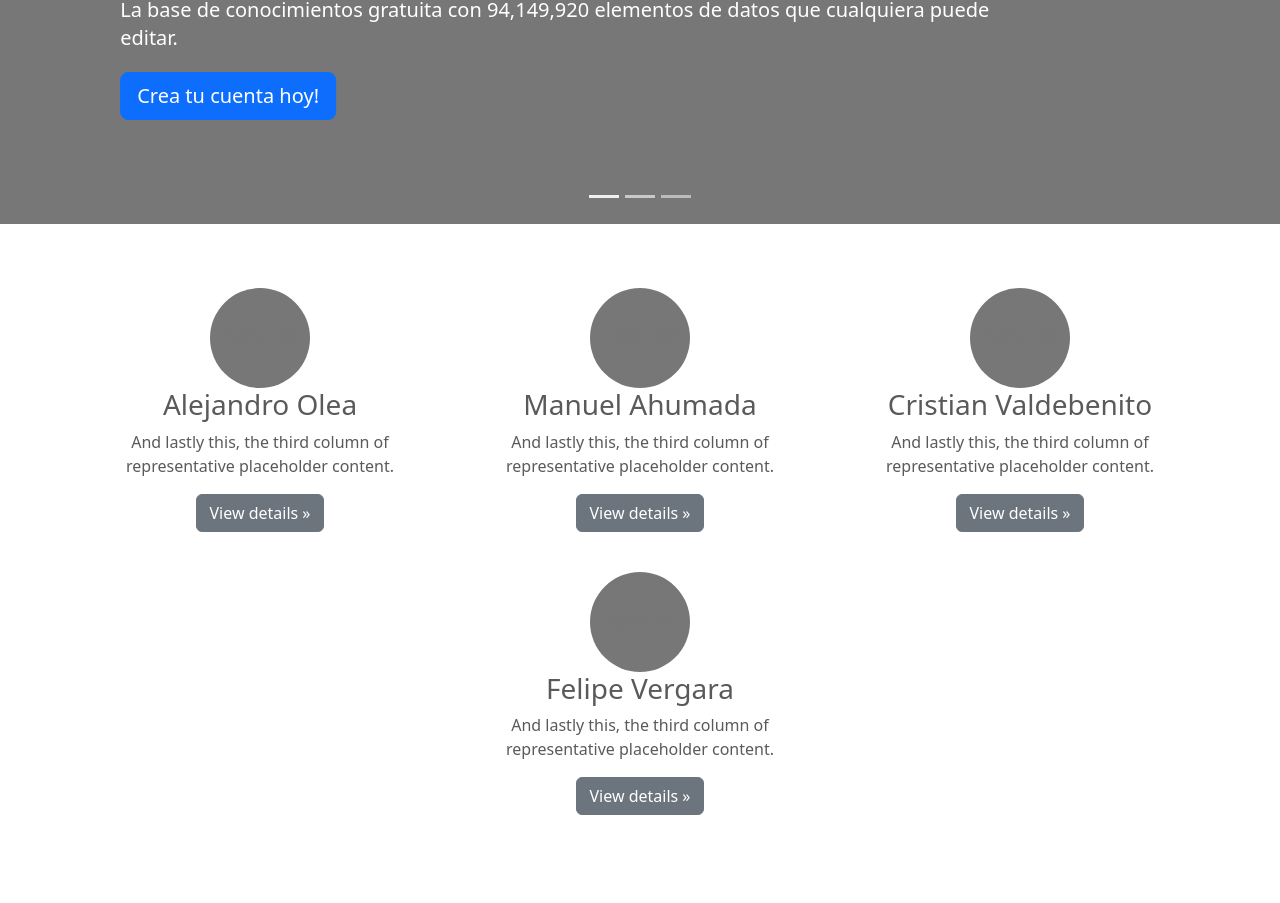
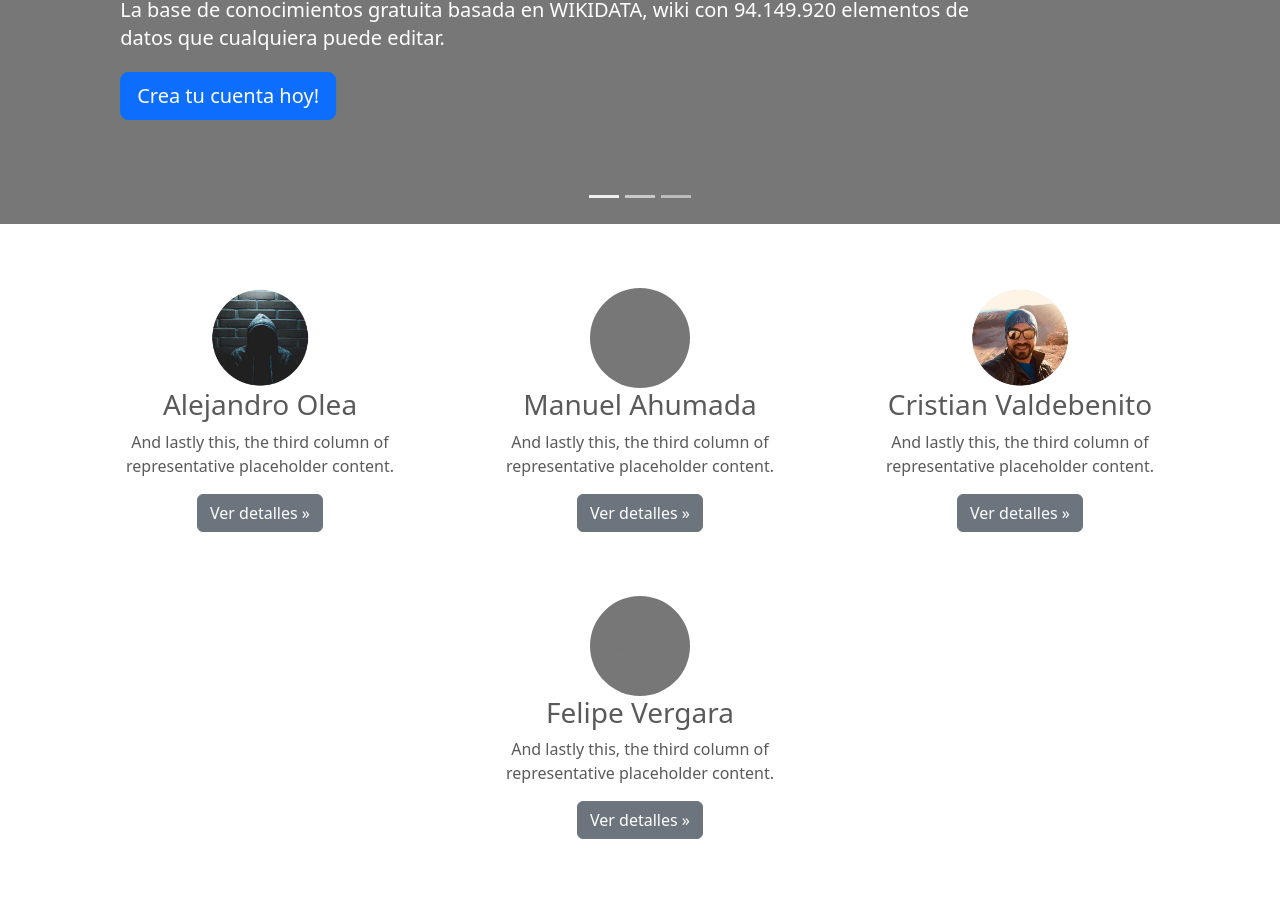
Before and after one commit to sawmti/saw20_06, a website: page client/index.html in a window 1280 px wide. Shown: the part 336-1239 px from the top of the page. Drawn offline with nearby package versions, Linux system fonts and the light colour scheme.

Commit message:
update look and feel

```diff
--- a/client/carousel.rtl.css
+++ b/client/carousel.rtl.css
@@ -30,7 +30,7 @@ body {
   position: absolute;
   top: 0;
   right: 0;
-  min-width: 100%;
+  min-width: 500%;
   height: 32rem;
 }
 
--- a/client/index.html
+++ b/client/index.html
@@ -50,9 +50,6 @@
           <li class="nav-item">
             <a class="nav-link active" aria-current="page" href="#">Inicio</a>
           </li>
-          <li class="nav-item">
-            <a class="nav-link" href="#">FAQ</a>
-          </li>
         </ul>
         <form class="d-flex">
           <input class="form-control me-2" type="search" placeholder="" aria-label="Search">
@@ -77,8 +74,8 @@
 
         <div class="container">
           <div class="carousel-caption text-start">
-            <h1>WIKIDATA</h1>
-            <p>La base de conocimientos gratuita con 94,149,920 elementos de datos que cualquiera puede editar.</p>
+            <h1>WIKI-CAMF</h1>
+            <p>La base de conocimientos gratuita basada en WIKIDATA, wiki con 94.149.920 elementos de datos que cualquiera puede editar.</p>
             <p><a class="btn btn-lg btn-primary" href="https://www.wikidata.org/wiki/Wikidata:Main_Page">Crea tu cuenta hoy!</a></p>
           </div>
         </div>
@@ -126,30 +123,31 @@
     <!-- Three columns of text below the carousel -->
     <div class="row">
       <div class="col-lg-4">
-        <svg class="bd-placeholder-img rounded-circle" width="100" height="100" xmlns="http://www.w3.org/2000/svg" role="img" aria-label="Placeholder: 100x100" preserveAspectRatio="xMidYMid slice" focusable="false"><title>Placeholder</title><rect width="100%" height="100%" fill="#777"/><text x="50%" y="50%" fill="#777" dy=".3em">100x100</text></svg>
+		<svg  width="100" height="100" focusable="false"><title>Alejandro Olea</title><image href="img/ale.png" height="100%" width="100%"/></svg>
         <h3>Alejandro Olea</h3>
         <p>And lastly this, the third column of representative placeholder content.</p>
-        <p><a class="btn btn-secondary" href="#">View details &raquo;</a></p>
+        <p><a class="btn btn-secondary" href="#">Ver detalles &raquo;</a></p>
       </div><!-- /.col-lg-4 -->
       <div class="col-lg-4">
         <svg class="bd-placeholder-img rounded-circle" width="100" height="100" xmlns="http://www.w3.org/2000/svg" role="img" aria-label="Placeholder: 100x100" preserveAspectRatio="xMidYMid slice" focusable="false"><title>Placeholder</title><rect width="100%" height="100%" fill="#777"/><text x="50%" y="50%" fill="#777" dy=".3em">100X100</text></svg>
 
         <h3>Manuel Ahumada</h3>
         <p>And lastly this, the third column of representative placeholder content.</p>
-        <p><a class="btn btn-secondary" href="#">View details &raquo;</a></p>
+        <p><a class="btn btn-secondary" href="#">Ver detalles &raquo;</a></p>
      <br>
+	   <br>
         <svg class="bd-placeholder-img rounded-circle" width="100" height="100" xmlns="http://www.w3.org/2000/svg" role="img" aria-label="Placeholder: 100x100" preserveAspectRatio="xMidYMid slice" focusable="false"><title>Placeholder</title><rect width="100%" height="100%" fill="#777"/><text x="50%" y="50%" fill="#777" dy=".3em">100x100</text></svg>
 
         <h3>Felipe Vergara</h3>
         <p>And lastly this, the third column of representative placeholder content.</p>
-        <p><a class="btn btn-secondary" href="#">View details &raquo;</a></p>
+        <p><a class="btn btn-secondary" href="#">Ver detalles &raquo;</a></p>
       </div><!-- /.col-lg-4 -->
 	 <div class="col-lg-4">
-        <svg class="bd-placeholder-img rounded-circle" width="100" height="100" xmlns="http://www.w3.org/2000/svg" role="img" aria-label="Placeholder: 100x100" preserveAspectRatio="xMidYMid slice" focusable="false"><title>Placeholder</title><rect width="100%" height="100%" fill="#777"/><text x="50%" y="50%" fill="#777" dy=".3em">100x100</text></svg>
+        <svg  width="100" height="100" focusable="false"><title>Cristian Valdebenito</title><image href="img/cva.png" height="100%" width="100%"/></svg>
 
 	    <h3>Cristian Valdebenito</h3>
         <p>And lastly this, the third column of representative placeholder content.</p>
-        <p><a class="btn btn-secondary" href="#">View details &raquo;</a></p>
+        <p><a class="btn btn-secondary" href="https://cl.linkedin.com/in/cristian-patricio-valdebenito-arias-21ba063a">Ver detalles &raquo;</a></p>
       </div><!-- /.col-lg-4 -->
     </div><!-- /.row -->
 
@@ -205,7 +203,7 @@
   <!-- FOOTER -->
   <footer class="container">
     <p class="float-end"><a href="#">Volver al inicio</a></p>
-    <p>&copy; 2021 Grupo 6 MTI SAW. &middot; </p>
+    <p>&copy; 2021 - Estudiantes MTI - Universidad Técnica Federico Santa María - <a href="https://www.usm.cl/">https://www.usm.cl/</a> </p>
   </footer>
 </main>
 
```
Also changed, not shown: client/img/ale.png (added), client/img/cva.png (added).
